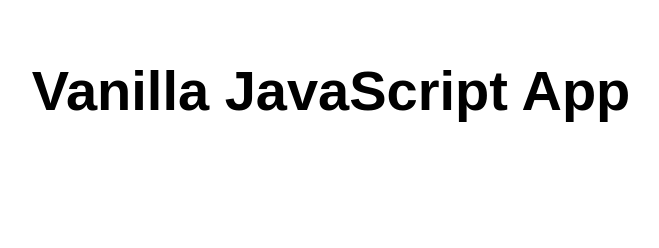
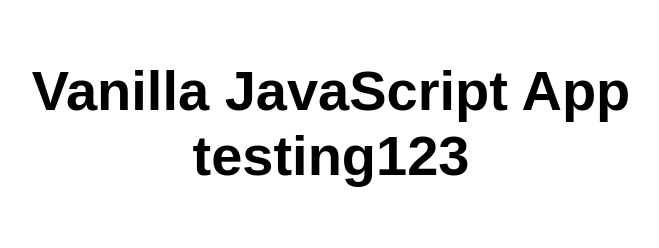
Before and after one commit to Abhi2024-Az/my-first-static-web-app, a website: page src/index.html in a window 1280 px wide. Shown: the whole page, without its empty margins (309-968 px from the left). Drawn offline with Linux system fonts and the light colour scheme.

Commit message:
Update index.html

```diff
--- a/src/index.html
+++ b/src/index.html
@@ -10,7 +10,7 @@
 
 <body>
   <main>
-    <h1>Vanilla JavaScript App</h1>
+    <h1>Vanilla JavaScript App testing123</h1>
   </main>
 </body>
 
```
